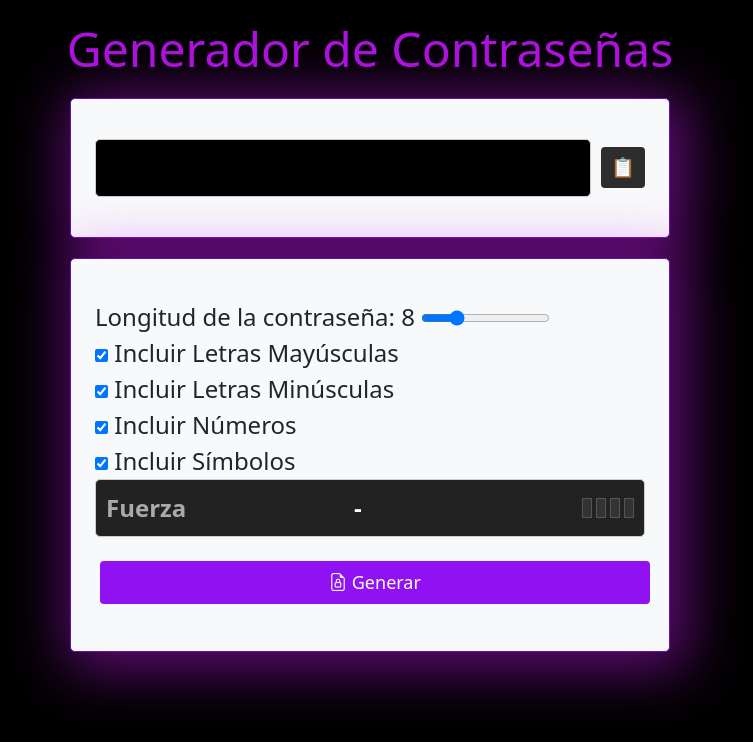
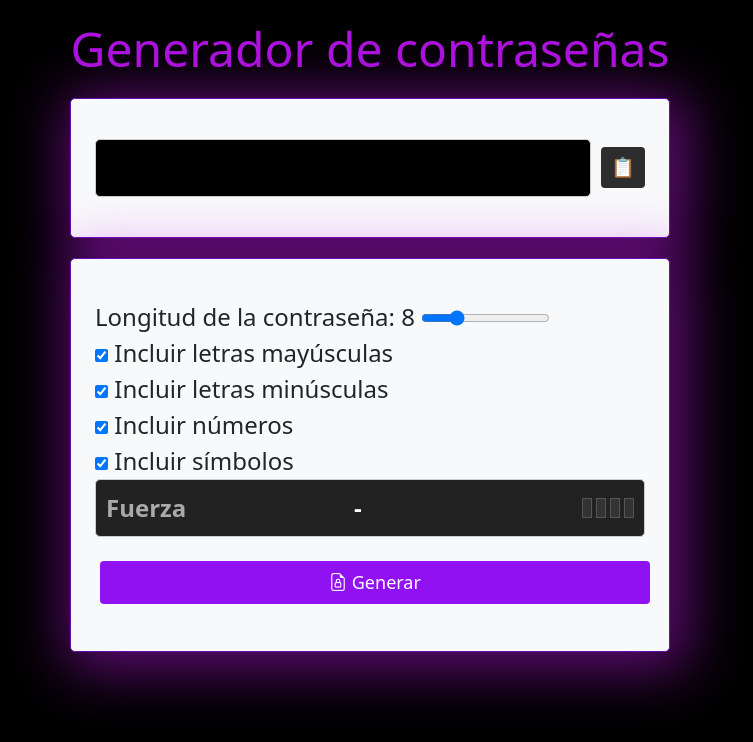
Before and after one commit to goldentgd/proyecto-modulo-3, a plain HTML site: page index.html in a window 1280 px wide. Shown: the whole page, without its empty margins (270-1023 px from the left). Drawn offline with nearby package versions, Linux system fonts and the light colour scheme.

Commit message:
Cambio de textos y correción en fuerza

```diff
--- a/index.html
+++ b/index.html
@@ -8,7 +8,7 @@
     <link rel="stylesheet" href="https://cdn.jsdelivr.net/npm/bootstrap-icons@1.7.2/font/bootstrap-icons.css">
 </head>
 <body style="background-color: black;">
-<h1 class="titulo">Generador de Contraseñas</h1>
+<h1 class="titulo">Generador de contraseñas</h1>
 
 <div class="contenedor-resultado contenedor-copiar">
     <textarea id="resultadoContrasena" rows="1" class="entrada-contrasena" readonly></textarea>
@@ -18,29 +18,29 @@
     <div class="configuraciones">
         <div class="grupo-longitud">
             <label for="longitudContrasena">Longitud de la contraseña:
-                <span id="valorLongitud"></span>
+                <span id="valorLongitud"> </span>
             </label>
             <input type="range" id="longitudContrasena" min="4" max="20" value="8" class="deslizador-longitud" />
         </div>
 
         <div class="grupo-checkbox">
             <input type="checkbox" id="incluirMayusculas" class="checkbox" checked>
-            <label for="incluirMayusculas">Incluir Letras Mayúsculas</label>
+            <label for="incluirMayusculas">Incluir letras mayúsculas</label>
         </div>
 
         <div class="grupo-checkbox">
             <input type="checkbox" id="incluirMinusculas" class="checkbox" checked>
-            <label for="incluirMinusculas">Incluir Letras Minúsculas</label>
+            <label for="incluirMinusculas">Incluir letras minúsculas</label>
         </div>
 
         <div class="grupo-checkbox">
             <input type="checkbox" id="incluirNumeros" class="checkbox" checked>
-            <label for="incluirNumeros">Incluir Números</label>
+            <label for="incluirNumeros">Incluir números</label>
         </div>
 
         <div class="grupo-checkbox">
             <input type="checkbox" id="incluirSimbolos" class="checkbox" checked>
-            <label for="incluirSimbolos">Incluir Símbolos</label>
+            <label for="incluirSimbolos">Incluir símbolos</label>
         </div>
         <div class="fuerza-contenedor">
             <span class="etiqueta-fuerza">Fuerza</span>
--- a/script.js
+++ b/script.js
@@ -36,7 +36,7 @@ let manejarGeneracionContraseña = () => {
 	let incluirNumero = document.getElementById("incluirNumeros").checked;
 	let incluirSimbolo = document.getElementById("incluirSimbolos").checked;
 	let resultado = document.getElementById("resultadoContrasena");
-    let fuerza = evaluarFuerzaContraseña(resultado.value);
+    //let fuerza = evaluarFuerzaContraseña(resultado.value);
 
 
 	resultado.value = generarContraseña(
@@ -46,6 +46,7 @@ let manejarGeneracionContraseña = () => {
 		incluirSimbolo,
 		longitud
 	);
+	evaluarFuerzaContraseña(resultado.value);
 };
 //botón copiar
 document.getElementById("btnCopiar").addEventListener("click", () => {
@@ -117,7 +118,6 @@ function generarContraseña(minuscula, mayuscula, numero, simbolo, longitud) {
 		{ numero },
 		{ simbolo }
 	].filter((item) => Object.values(item)[0]);
-	debugger;
 	for (let i = 0; i < longitud; i += tiposSeleccionados) {
 		tiposArr.forEach((tipo) => {
 			let nombreFuncion = Object.keys(tipo)[0];
@@ -134,5 +134,5 @@ inputLongitud.addEventListener("input", () => {
 	valorLongitud.textContent = inputLongitud.value;
 });
 
-// Inicializar al cargar
+
 valorLongitud.textContent = inputLongitud.value;
```
